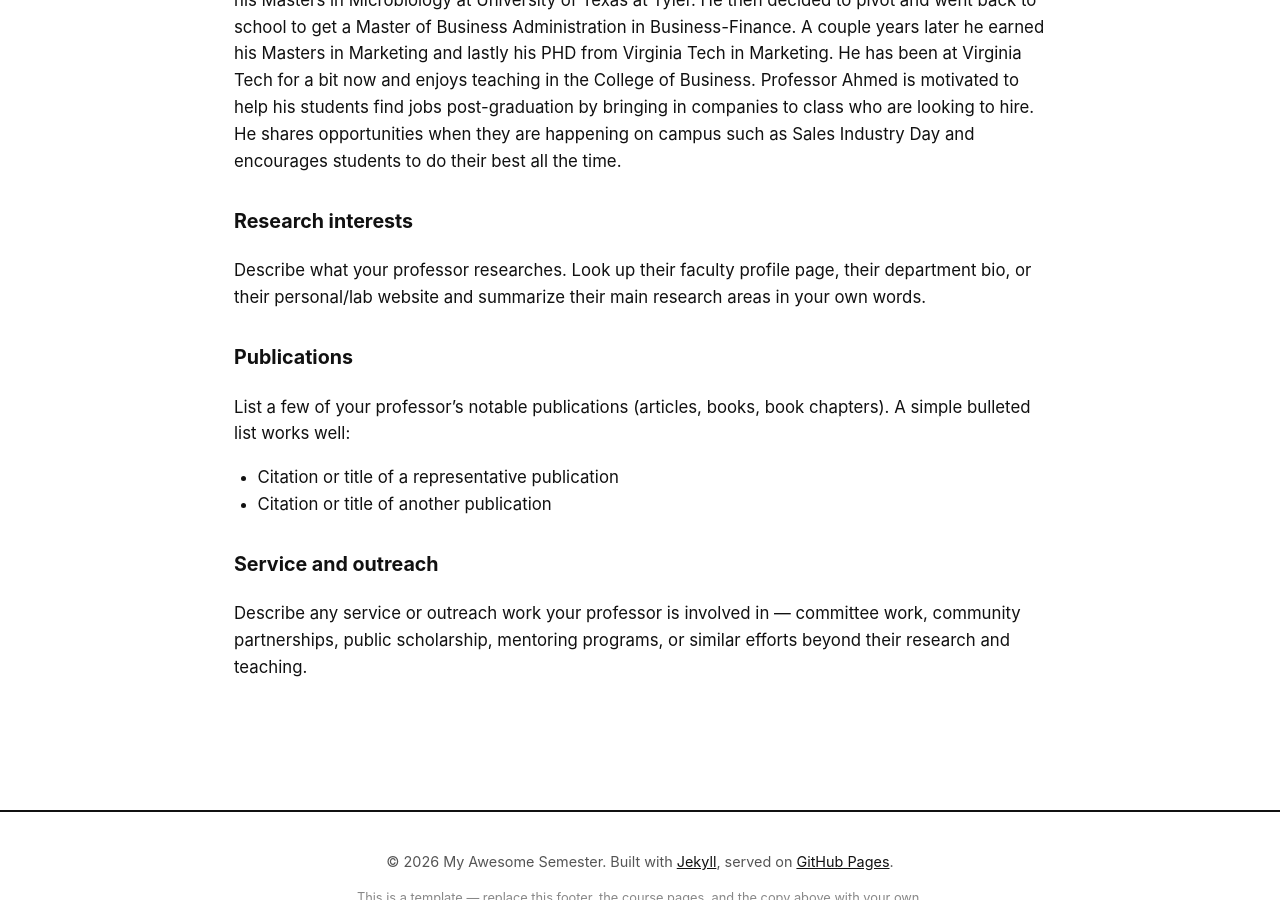
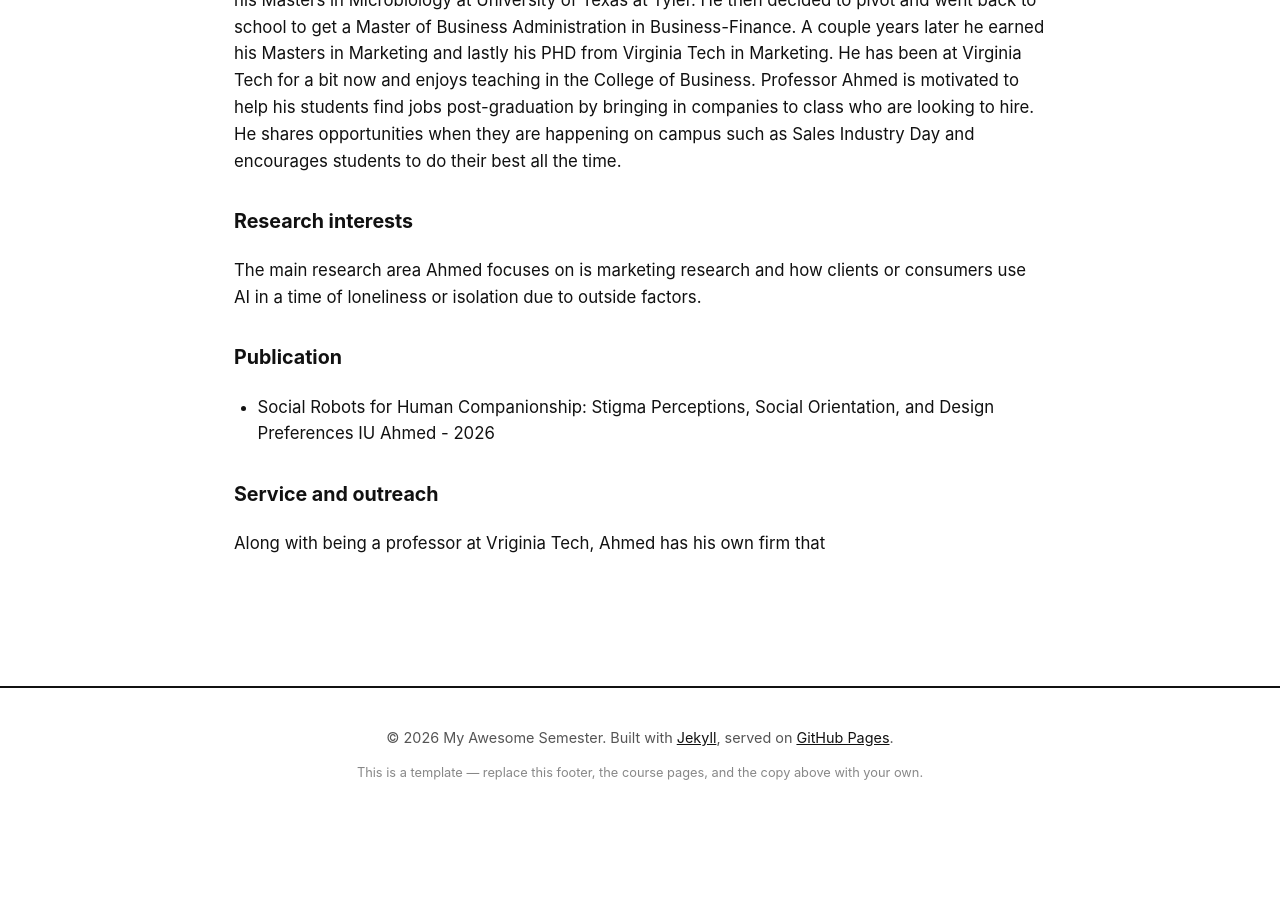
Before and after one commit to annaolszowy27/myawesomesemester, a Jekyll site: the page built from _courses/course-03.md, in a window 1280 px wide and 900 px high, scrolled down 821 px. Built offline with Jekyll 4.4.1, drawn with Linux system fonts in a browser that asks for light colours; after the commit the page ends 1642 px from its top, so only the background shows below that.

Commit message:
Update course-03.md

```diff
--- a/_courses/course-03.md
+++ b/_courses/course-03.md
@@ -21,20 +21,13 @@ Professor Iqbal Ahmed is an instructor in the Pamplin College of Business at Vir
 
 ### Research interests
 
-Describe what your professor researches. Look up their faculty profile page, their
-department bio, or their personal/lab website and summarize their main research
-areas in your own words.
+The main research area Ahmed focuses on is marketing research and how clients or consumers use AI in a time of loneliness or isolation due to outside factors.
 
-### Publications
+### Publication
 
-List a few of your professor's notable publications (articles, books, book
-chapters). A simple bulleted list works well:
-
-- Citation or title of a representative publication
-- Citation or title of another publication
+- Social Robots for Human Companionship: Stigma Perceptions, Social Orientation, and Design Preferences
+IU Ahmed - 2026
 
 ### Service and outreach
 
-Describe any service or outreach work your professor is involved in — committee
-work, community partnerships, public scholarship, mentoring programs, or similar
-efforts beyond their research and teaching.
+Along with being a professor at Vriginia Tech, Ahmed has his own firm that
```
